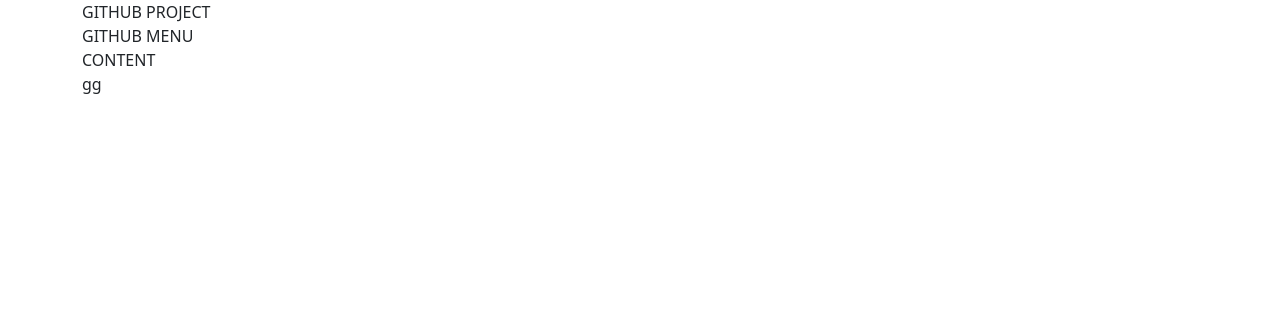
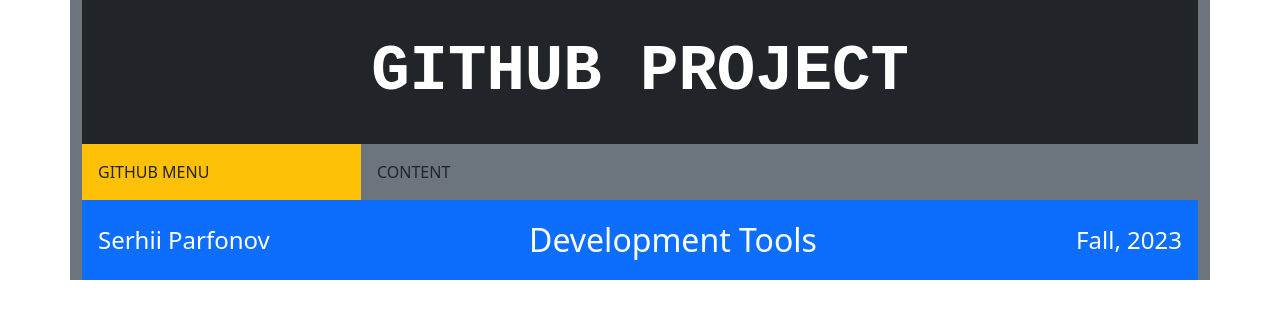
Before and after one commit to SerhiiParfonov/DevProject, a plain HTML site: page index.html in a window 1280 px wide. Drawn offline with nearby package versions, Linux system fonts and the light colour scheme.

Commit message:
Content created
New folder, new image. Work on layout.

```diff
--- a/index.html
+++ b/index.html
@@ -13,19 +13,36 @@
 
 </head>
 <style>
-
+  .header {
+    font-size: 4rem;
+    font-family: monospace;
+    font-weight: 800;
+  }
+  .course {
+    font-size: 2rem;
+  }
+  .name, .year {
+    font-size: 1.5rem;
+  }
 </style>
-<body>
+<body class="">
      <!-- CONTAINER START -->
-    <div class="container">
+    <div class="container col bg-secondary h-100">
         <!-- HEADER START -->
-        <div class="header d-flex ">GITHUB PROJECT</div><!-- HEADER END -->
+        <div class="header bg-dark d-flex p-4 align-items-center justify-content-center text-white">GITHUB PROJECT</div><!-- HEADER END -->
+        <!-- MENU AND CONTENT START -->
+        <div class="contcontainer d-flex">
         <!-- SIDEBAR START -->
-        <div class="sidebar">GITHUB MENU</div><!-- SIDEBAR END -->
+        <div class="sidebar p-3 col bg-warning d-flex flex-grow-1">GITHUB MENU</div><!-- SIDEBAR END -->
         <!-- MENU START -->
-        <div class="content">CONTENT</div><!-- MENU END -->
+        <div class="content p-3 col-9">CONTENT</div><!-- MENU END -->
+        </div><!-- MENU AND CONTENT END -->
         <!-- FOOTER START -->
-        <div class="footer">gg</div><!-- FOOTER END -->
+        <div class="footer d-flex align-items-center bg-primary text-white p-3">
+            <div class="name">Serhii Parfonov</div>
+            <div class="course mx-auto">Development Tools</div>
+            <div class="year">Fall, 2023</div>
+        </div><!-- FOOTER END -->
     </div><!-- CONTAINER END -->
 
 
```
Also changed, not shown: img/github.jpg (added).
